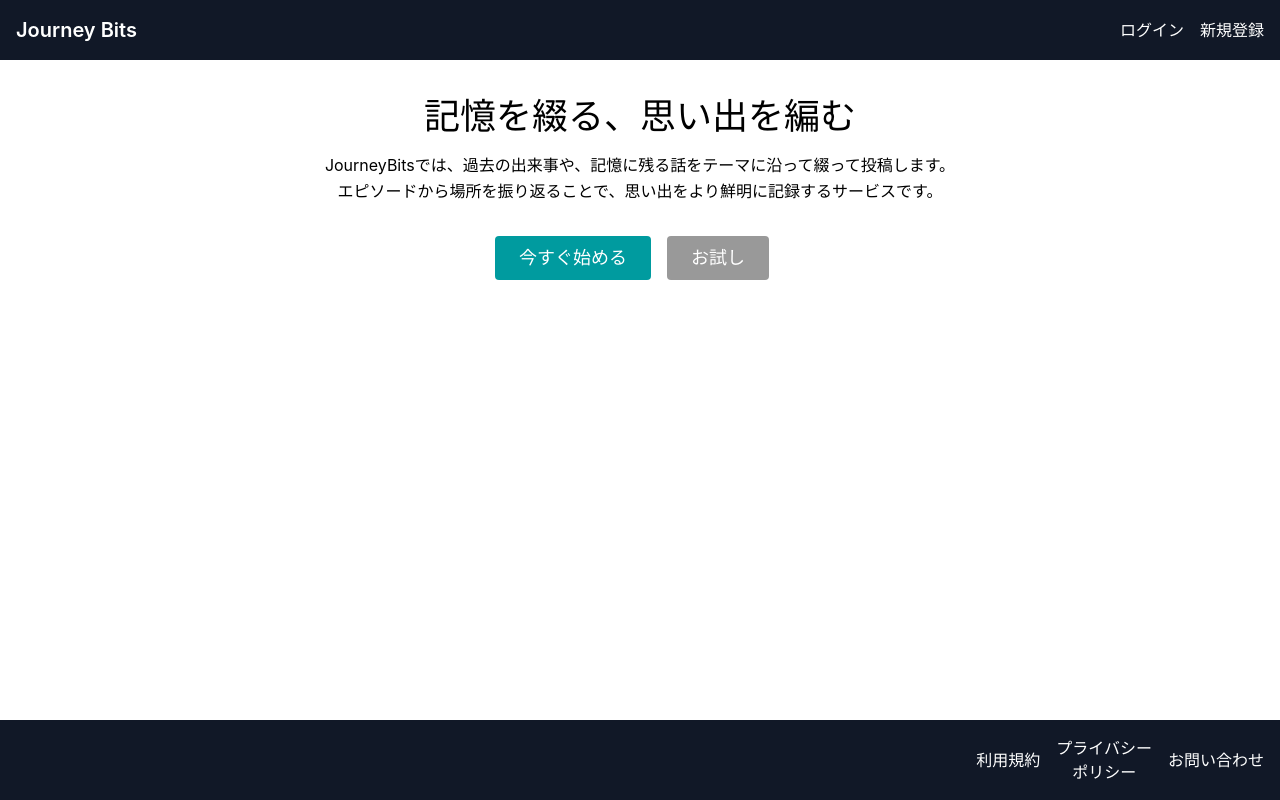
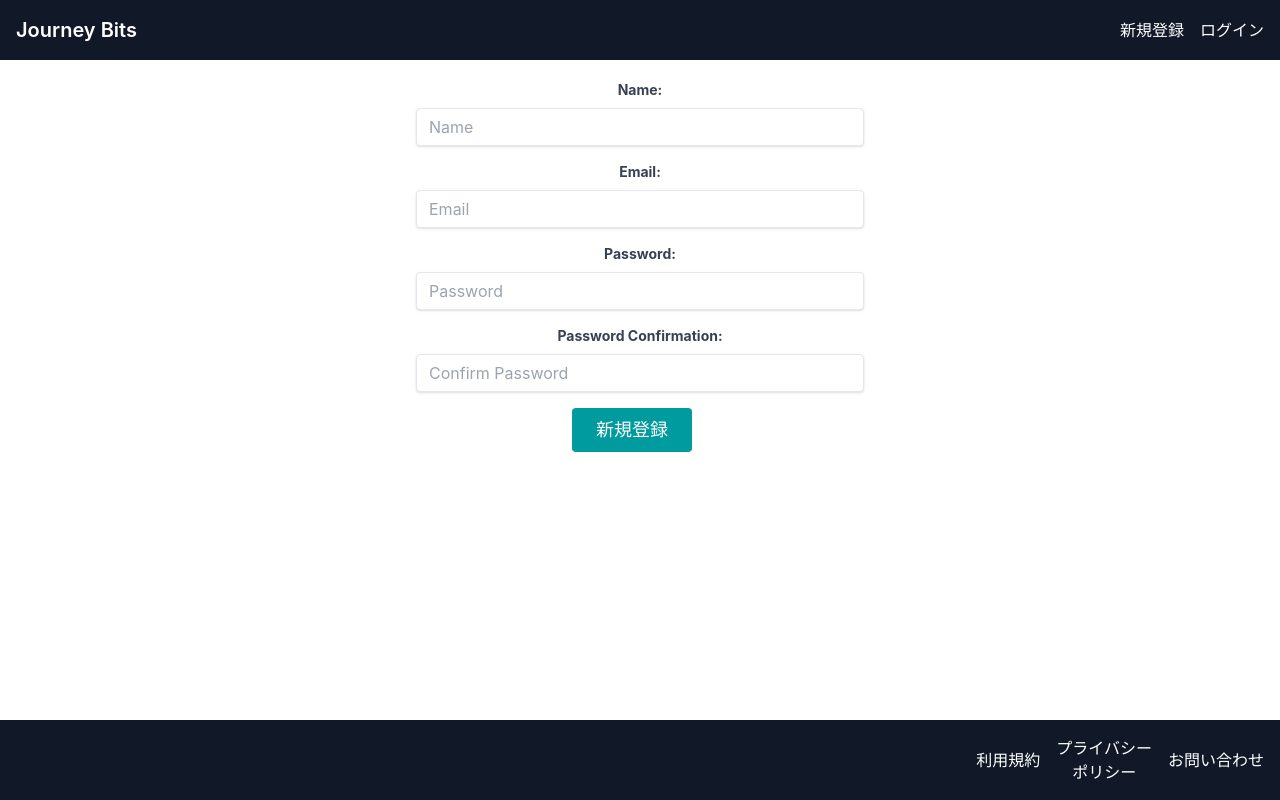
Before and after one commit to mizuki-iwazaki/journey_bits, a React (Create React App) app in the folder frontend/: page /signup in a window 1280 px wide. Built offline with nearby package versions, Linux system fonts and the light colour scheme.

Commit message:
ユーザー新規登録_フロント #4

```diff
--- a/frontend/package.json
+++ b/frontend/package.json
@@ -6,6 +6,7 @@
     "@testing-library/jest-dom": "^5.17.0",
     "@testing-library/react": "^13.4.0",
     "@testing-library/user-event": "^13.5.0",
+    "axios": "^1.6.2",
     "react": "^18.2.0",
     "react-dom": "^18.2.0",
     "react-router-dom": "^6.18.0",
--- a/frontend/src/App.jsx
+++ b/frontend/src/App.jsx
@@ -1,14 +1,20 @@
 import React from 'react';
+import { Routes, Route } from 'react-router-dom';
 import Header from './components/Header';
+import SignUp from './components/SignUp';
 import AppIntrosection from './components/AppIntrosection';
 import Footer from './components/Footer';
+
 import './App.css';
 
 function App() {
   return (
     <div className="App">
       <Header />
-      <AppIntrosection />
+      <Routes>
+        <Route exact path="/" element={<AppIntrosection />} />
+        <Route path="/signup" element={<SignUp />} />
+      </Routes>
       <Footer />
     </div>
   );
--- a/frontend/src/components/Footer.jsx
+++ b/frontend/src/components/Footer.jsx
@@ -4,7 +4,7 @@ import React from 'react';
 const Footer = () => {
   return (
     <footer className="fixed bottom-0 left-0 right-0 bg-gray-900 text-white p-4">
-      <div className="container mx-auto flex justify-between items-center">
+      <div className="container max-w-full flex justify-between items-center">
         <nav className="w-full">
           <ul className="flex justify-end items-center">
             <li className="ml-4">
--- a/frontend/src/components/Header.jsx
+++ b/frontend/src/components/Header.jsx
@@ -4,19 +4,20 @@ import { Link } from 'react-router-dom';
 const Header = () => {
   return (
     <header className="fixed top-0 left-0 right-0 bg-gray-900 text-white p-4">
-      <div className="container mx-auto flex justify-between items-center">
+      <div className="container max-w-full flex justify-between items-center">
         <Link to="/" className="text-xl font-semibold">
-          <h1>Journey Bits</h1>
+          Journey Bits
         </Link>
         <nav>
           <ul className="flex">
             <li className="ml-4">
+              <Link to="/signup" className="text-xm">
+                新規登録
+              </Link>
+            </li>
+            <li className="ml-4">
               {/* <Link to="/login">ログイン</Link> */}
               ログイン
-            </li>
-            <li className="ml-4">
-              {/* <Link to="/signup">新規登録</Link> */}
-              新規登録
             </li>
           </ul>
         </nav>
--- /dev/null
+++ b/frontend/src/components/SignUp.jsx
@@ -0,0 +1,104 @@
+import React, { useState } from 'react';
+import axios from 'axios';
+import { useNavigate } from 'react-router-dom';
+
+export default function SignUp() {
+  const [name, setName] = useState('');
+  const [email, setEmail] = useState('');
+  const [password, setPassword] = useState('');
+  const [passwordConfirmation, setPasswordConfirmation] = useState('');
+  const navigate = useNavigate();
+
+  const handleSubmit = async (event) => {
+    event.preventDefault();
+
+    if (password !== passwordConfirmation) {
+      alert('パスワードが一致していません')
+    }
+    // フォームデータの取得
+    const userData = {
+      user: {
+        name: name,
+        email: email,
+        password: password,
+        password_confirmation: passwordConfirmation,
+      }
+    };
+
+
+  // APIリクエスト
+  axios.post('http://localhost:3000/api/v1/users', userData)
+  .then(response => {
+    // 成功時の処理
+    console.log(response.data);
+    navigate('/login');
+  })
+  .catch(error => {
+    // エラー処理
+    console.error('エラーが発生しました!', error);
+  });
+};
+
+  // フォームのUI
+  return (
+    <form onSubmit={handleSubmit} className="max-w-md mx-auto mt-20">
+      <div className="mb-4">
+        <label htmlFor="name" className="block text-gray-700 text-sm font-bold mb-2">
+        Name:
+        </label>
+        <input
+          className="shadow appearance-none border rounded w-full py-2 px-3 text-gray-700 leading-tight focus:outline-none focus:shadow-outline"
+          id="name"
+          type="text"
+          placeholder="Name"
+          value={name}
+          onChange={(event) => setName(event.target.value)}
+        />
+      </div>
+      <div className="mb-4">
+         <label htmlFor="email" className="block text-gray-700 text-sm font-bold mb-2">
+          Email:
+        </label>
+        <input
+          className="shadow appearance-none border rounded w-full py-2 px-3 text-gray-700 leading-tight focus:outline-none focus:shadow-outline"
+          id="email"
+          type="text"
+          placeholder="Email"
+          value={email}
+          onChange={(event) => setEmail(event.target.value)}
+        />
+      </div>
+      <div className="mb-4">
+        <label htmlFor="password" className="block text-gray-700 text-sm font-bold mb-2">
+          Password:
+        </label>
+        <input
+          className="shadow appearance-none border rounded w-full py-2 px-3 text-gray-700 leading-tight focus:outline-none focus:shadow-outline"
+          id="password"
+          type="password"
+          placeholder="Password"
+          value={password}
+          onChange={(event) => setPassword(event.target.value)}
+        />
+      </div>
+      <div className="mb-4">
+        <label htmlFor="passwordConfirmation" className="block text-gray-700 text-sm font-bold mb-2">
+          Password Confirmation:
+        </label>
+        <input
+          className="shadow appearance-none border rounded w-full py-2 px-3 text-gray-700 leading-tight focus:outline-none focus:shadow-outline"
+          id="passwordConfirmation"
+          type="password"
+          placeholder="Confirm Password"
+          value={passwordConfirmation}
+          onChange={(event) => setPasswordConfirmation(event.target.value)}
+        />
+      </div>
+      <div className="flex justify-center">
+        <button className="mr-4 inline-flex text-white bg-custom-turquoise hover:bg-custom-hover-turquoise border-0 py-2 px-6 focus:outline-none rounded text-lg">
+          新規登録
+        </button>
+      </div>
+    </form>
+  );
+}
```
Also changed, not shown: 1 other file (tests, documents, lock files or other folders).
